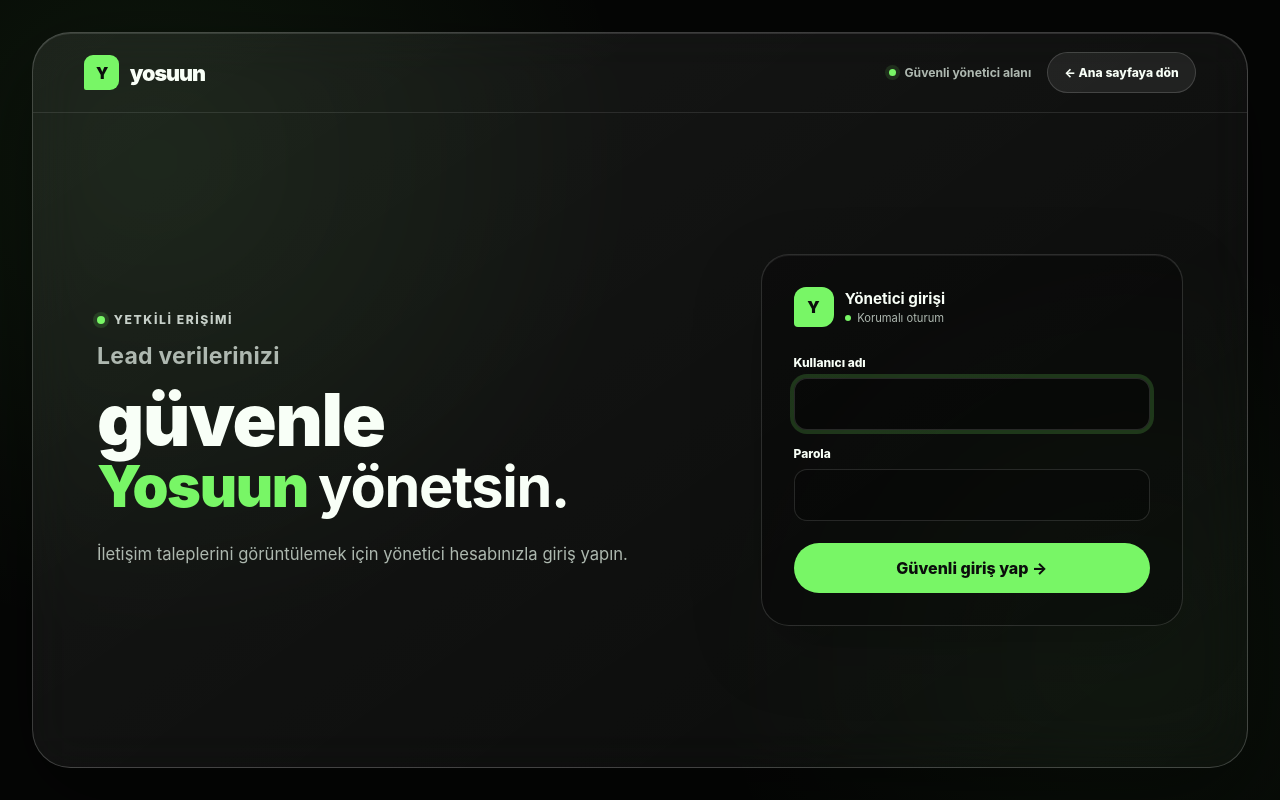
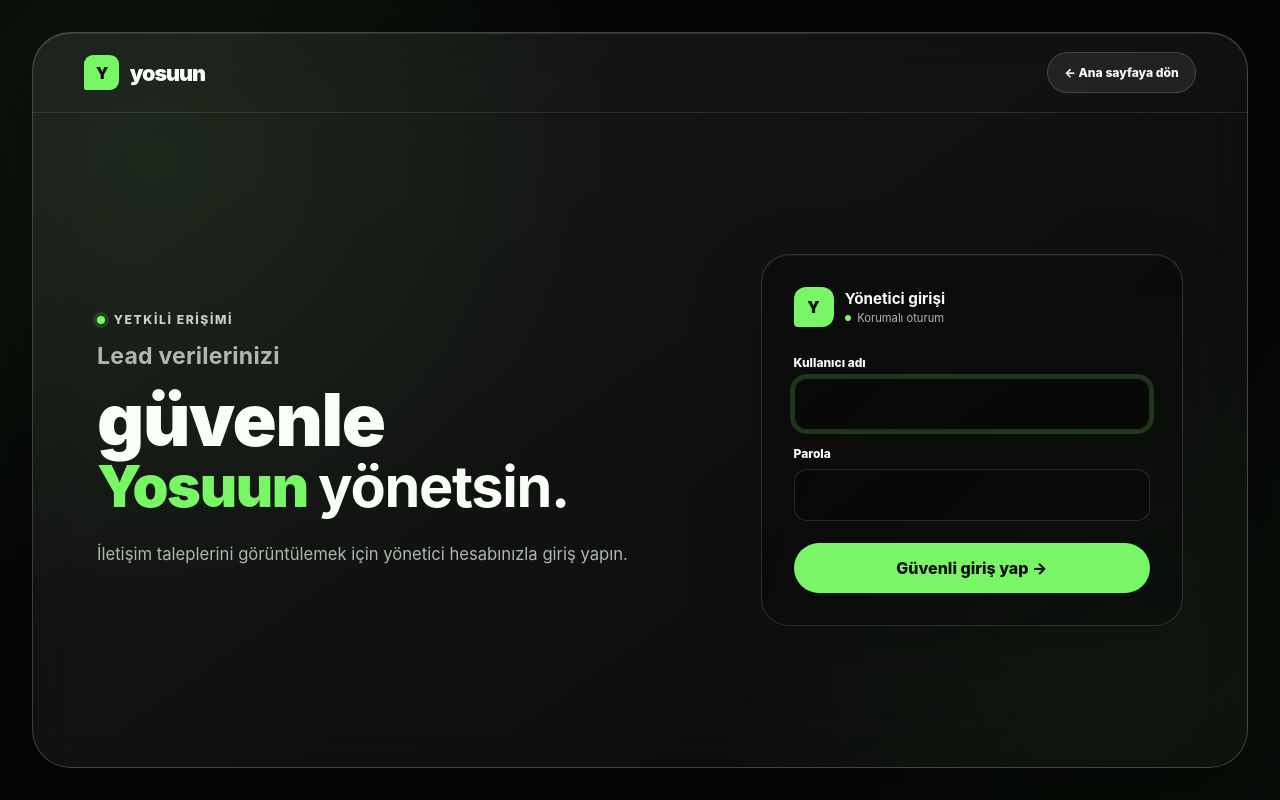
Before and after one commit to Alybefeygz/yosuun-smartlead-ai, a Flask app: page /login in a window 1280 px wide. Run offline with Flask 3, Linux system fonts and the light colour scheme.

Commit message:
style: simplify login page header

```diff
--- a/app/static/css/main.css
+++ b/app/static/css/main.css
@@ -716,12 +716,6 @@ textarea:focus {
   height: 100%;
 }
 
-.auth-header__actions {
-  display: flex;
-  align-items: center;
-  gap: 1rem;
-}
-
 .auth-back-link {
   min-height: 2.55rem;
   padding: 0.65rem 1rem;
@@ -974,10 +968,6 @@ textarea:focus {
     display: none;
   }
 
-  .auth-header__actions .landing-header__status {
-    display: none;
-  }
-
   .chat-panel {
     width: 100%;
     height: 100%;
--- a/app/templates/login.html
+++ b/app/templates/login.html
@@ -20,10 +20,7 @@
               <span class="brand__mark" aria-hidden="true">Y</span>
               <span class="brand__name">yosuun</span>
             </a>
-            <div class="auth-header__actions">
-              <p class="landing-header__status"><span aria-hidden="true"></span> Güvenli yönetici alanı</p>
-              <a class="button button--ghost auth-back-link" id="homeBackLink" href="{{ url_for('main.index') }}">← Ana sayfaya dön</a>
-            </div>
+            <a class="button button--ghost auth-back-link" id="homeBackLink" href="{{ url_for('main.index') }}">← Ana sayfaya dön</a>
           </header>
 
           <div class="auth-layout">
```
